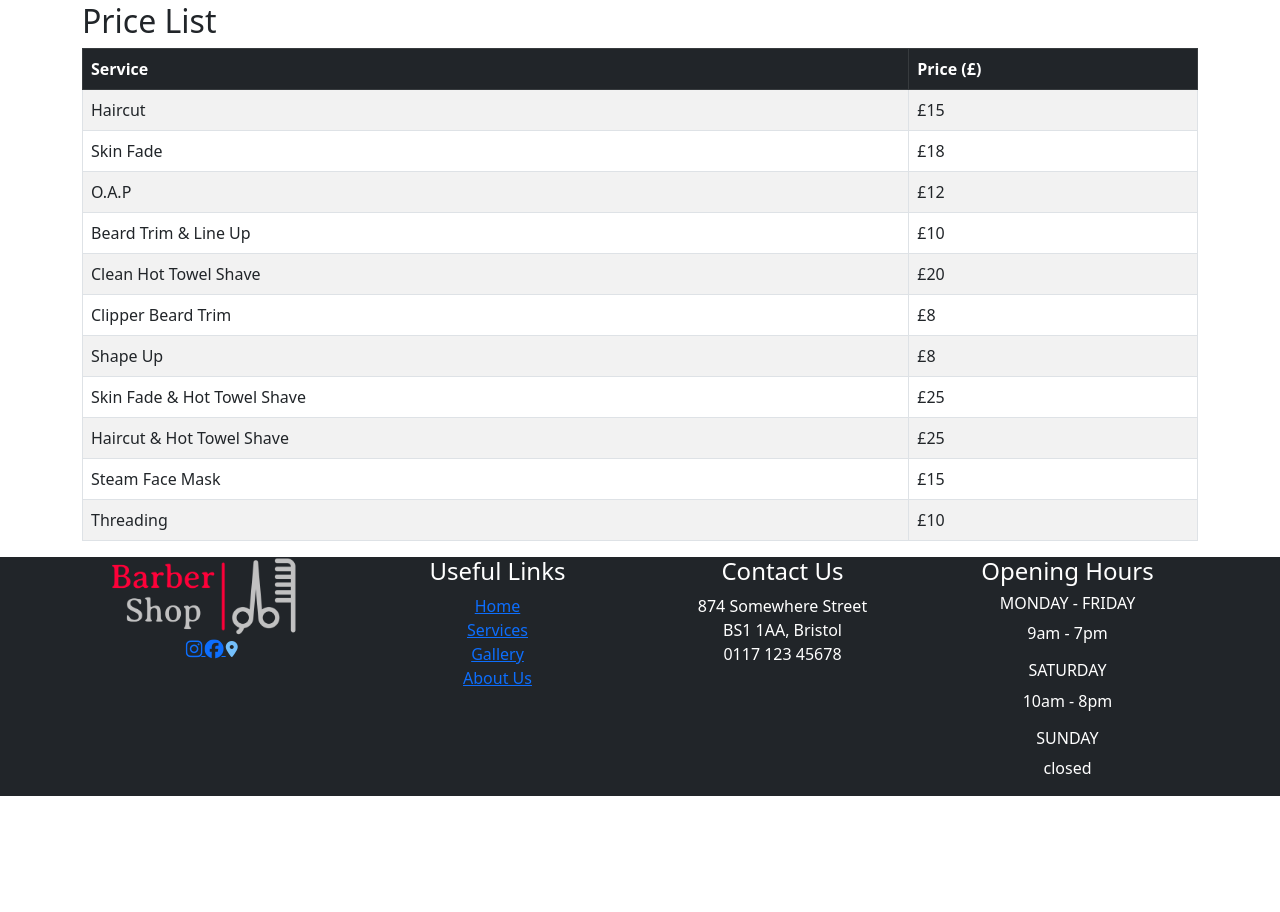
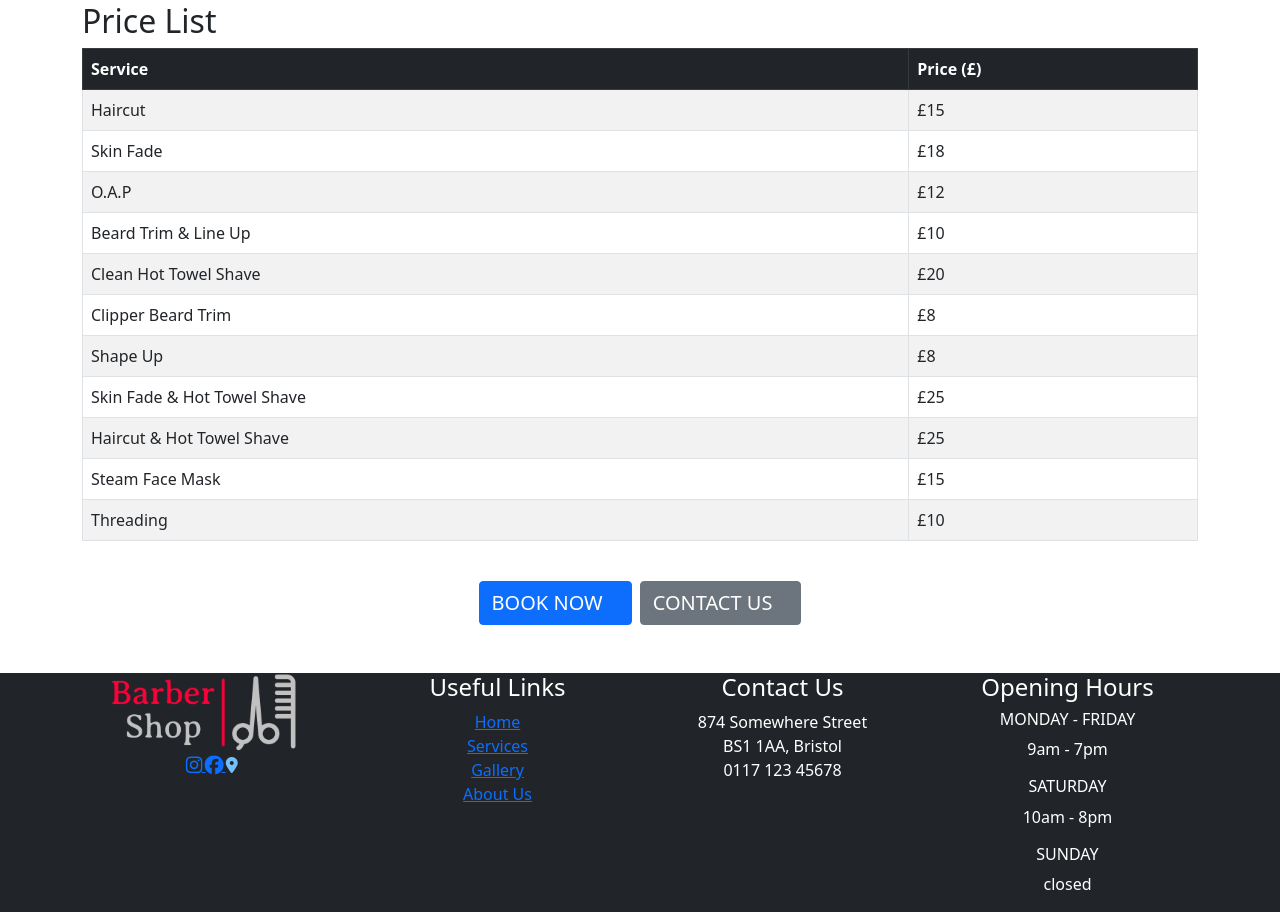
Before and after one commit to huss-al/barber_shop, a Django app: page /profiles/services/ in a window 1280 px wide. Shown: the part 112-1024 px from the top of the page. Before the commit the page ends 908 px from the top, so only its background shows below. Run offline with Django 4.2, Linux system fonts and the light colour scheme; some libraries are stand-ins or nearby versions.

Commit message:
finished services and price lists

```diff
--- a/templates/main/services.html
+++ b/templates/main/services.html
@@ -23,7 +23,7 @@ Services and Prices
     }
 </style>
 
-<div class="container mt-5">
+<div class="container mt-5 mb-5">
     <h2>Price List</h2>
     <div class="table-responsive">
         <table class="table table-striped table-bordered">
@@ -81,6 +81,14 @@ Services and Prices
             </tbody>
         </table>
     </div>
+    <div class="d-flex justify-content-center mt-4">
+        <button type="button" class="btn btn-primary me-2">
+            <a class="navbar-brand text-white" href="#">BOOK NOW</a>
+        </button>
+        <button type="button" class="btn btn-secondary">
+            <a class="navbar-brand text-white" href="{% url 'contact_us-page' %}">CONTACT US</a>
+        </button>
+    </div>
 </div>
 
 
```
